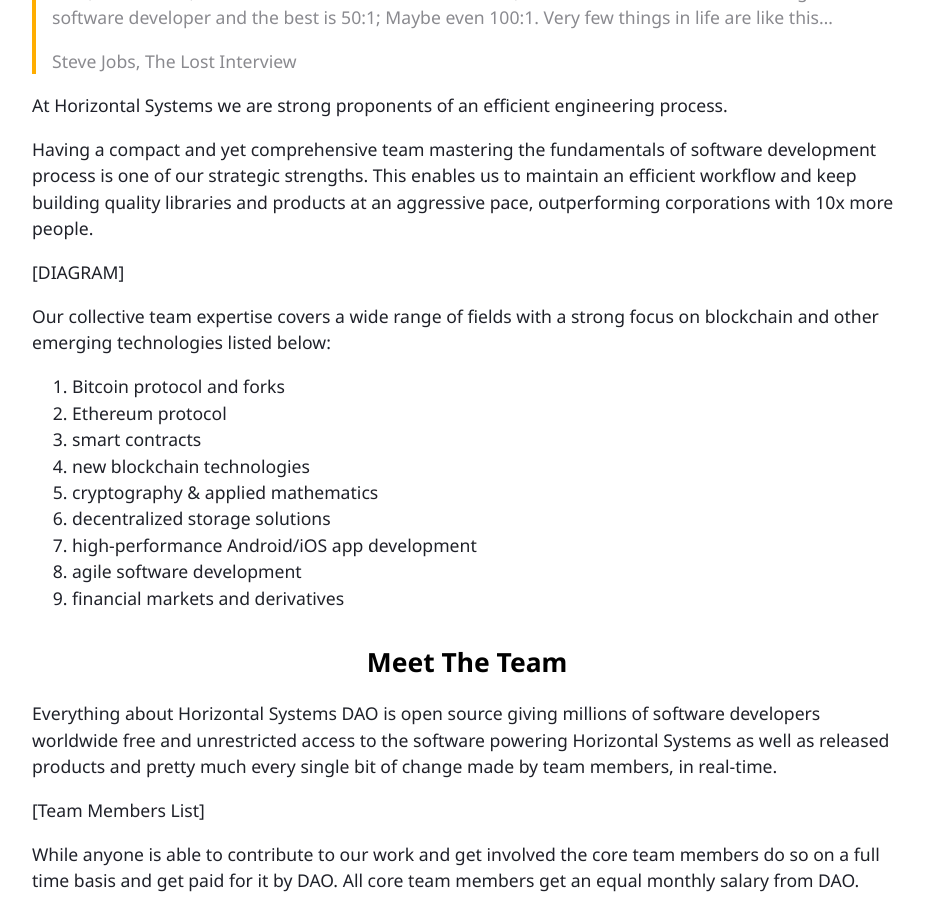
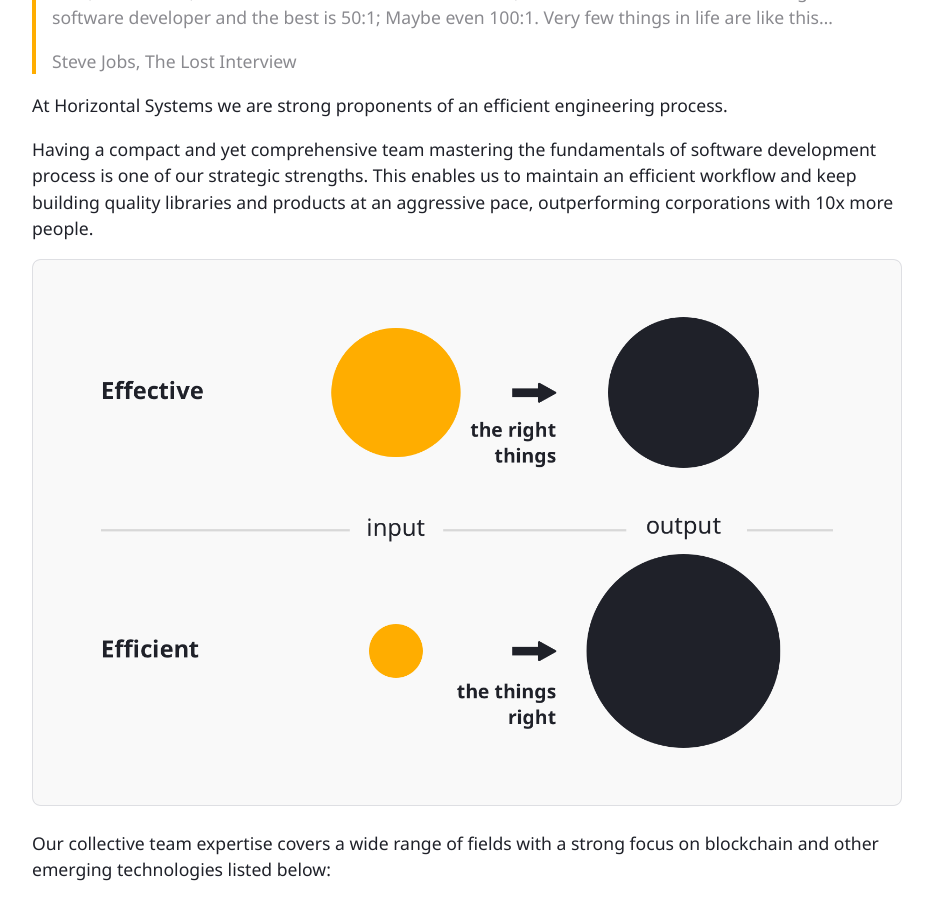
Before and after one commit to horizontalsystems/horizontalsystems.github.io, a Jekyll site: the page built from hs-team.md, in a window 1280 px wide and 900 px high, scrolled down 436 px. Shown: the whole window, without its empty margins (173-1106 px from the left). Built offline with Jekyll 4.4.1, drawn with Linux system fonts in a browser that asks for light colours.

Commit message:
add diagram to Team page

```diff
--- a/hs-team.md
+++ b/hs-team.md
@@ -11,7 +11,7 @@
 
 Having a compact and yet comprehensive team mastering the fundamentals of software development process is one of our strategic strengths. This enables us to maintain an efficient workflow and keep building quality libraries and products at an aggressive pace, outperforming corporations with 10x more people.
 
-[DIAGRAM]
+![Doing Things Right](/assets/images/efficient.png)
 
 Our collective team expertise covers a wide range of fields with a strong focus on blockchain and other emerging technologies listed below:
 
```
Also changed, not shown: assets/images/efficient.png (added).
